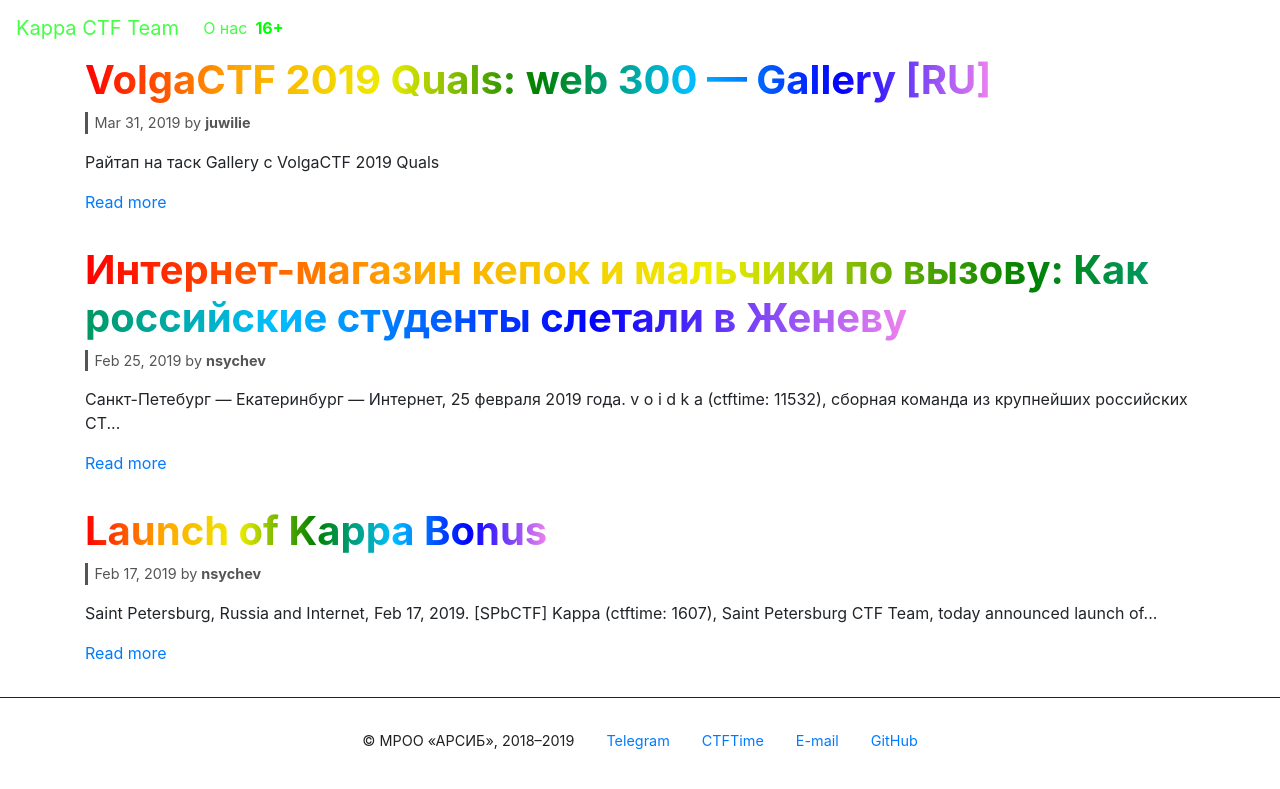
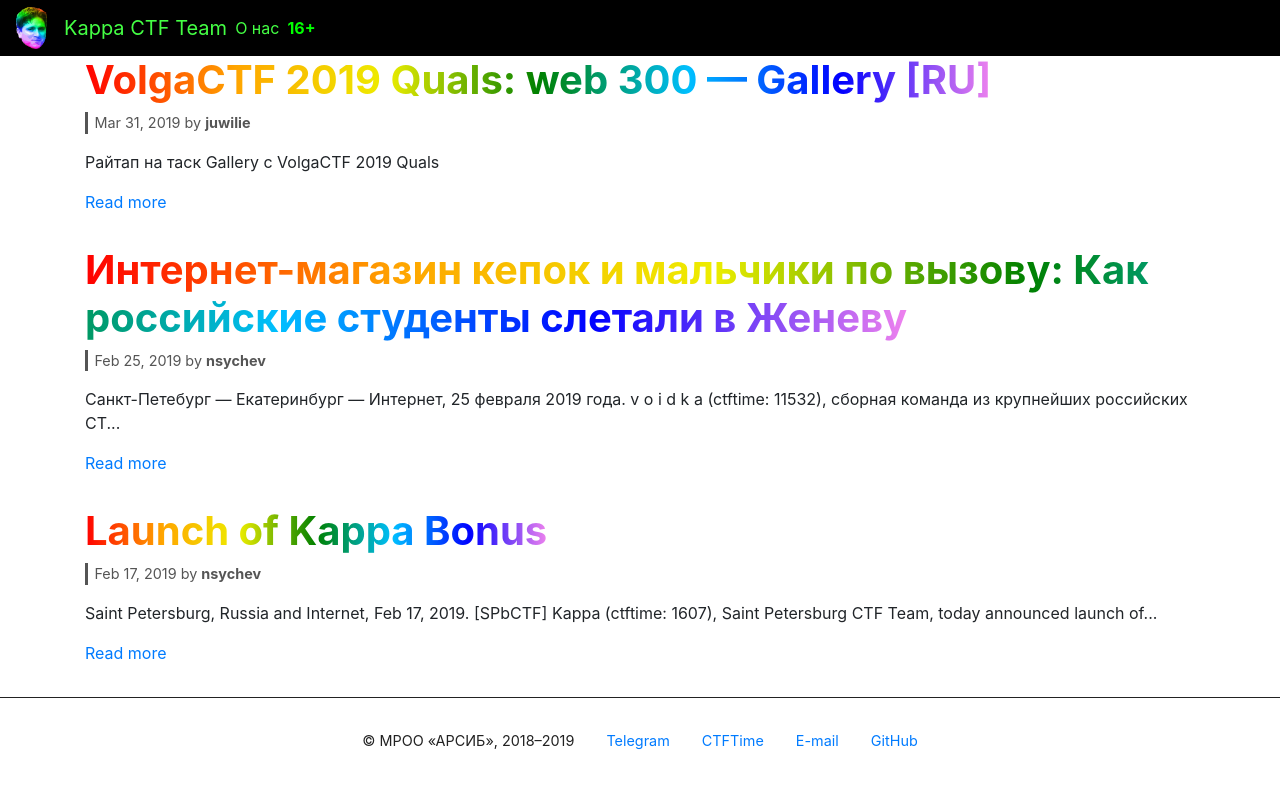
Before and after one commit to kappactf/kappactf.github.io, a Jekyll site: the page built from index.html, in a window 1280 px wide. Shown: the top 789 px of the page. Built offline with Jekyll 4.4.1, drawn with Linux system fonts in a browser that asks for light colours; the list of posts is cut into pages by our own code.

Commit message:
fix header theme

```diff
--- a/_layouts/default.html
+++ b/_layouts/default.html
@@ -12,7 +12,7 @@
 </head>
 <body>
     <nav class="navbar navbar-expand-md navbar-kappa">
-        <a href="{{ "/" | absolute_url }}" class="navbar-brand">Kappa CTF Team</a>
+        <a href="{{ "/" | absolute_url }}" class="navbar-brand mr-auto">Kappa CTF Team</a>
 
         <div class="collapse navbar-collapse" id="navbarSpoiler">
             <ul class="navbar-nav">
--- a/_sass/kappa-theme.scss
+++ b/_sass/kappa-theme.scss
@@ -4,11 +4,21 @@
 
 
 .navbar-kappa {
-    background: url("/assets/img/kappa.png") no-repeat left contain, #000;
+    background: #000 url("/assets/img/kappa.png");
+    background-repeat: no-repeat;
+    background-size: auto 75%;
+    background-position: 1rem center;
 
+    .navbar-brand {
+        padding-left: 3rem;
+    }
 
     .navbar-brand, .nav-link {
         color: #4f4;
+
+        &:hover {
+            color: #5f5;
+        }
     }
 
     .navbar-text {
```
